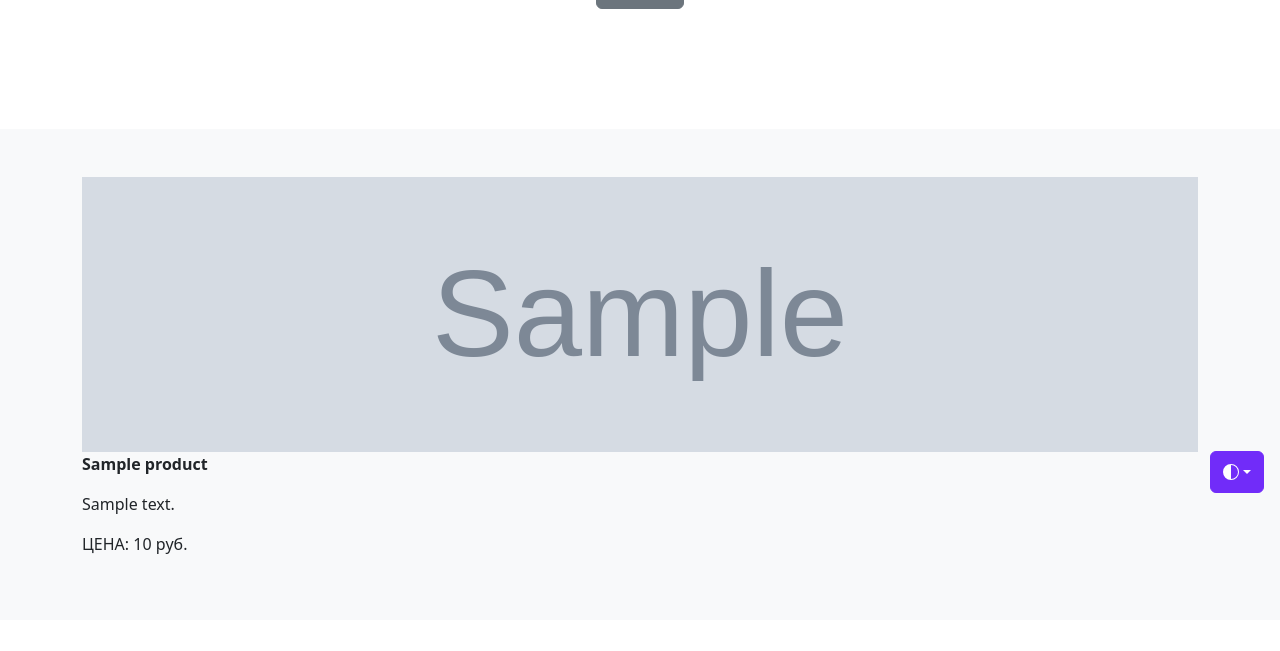
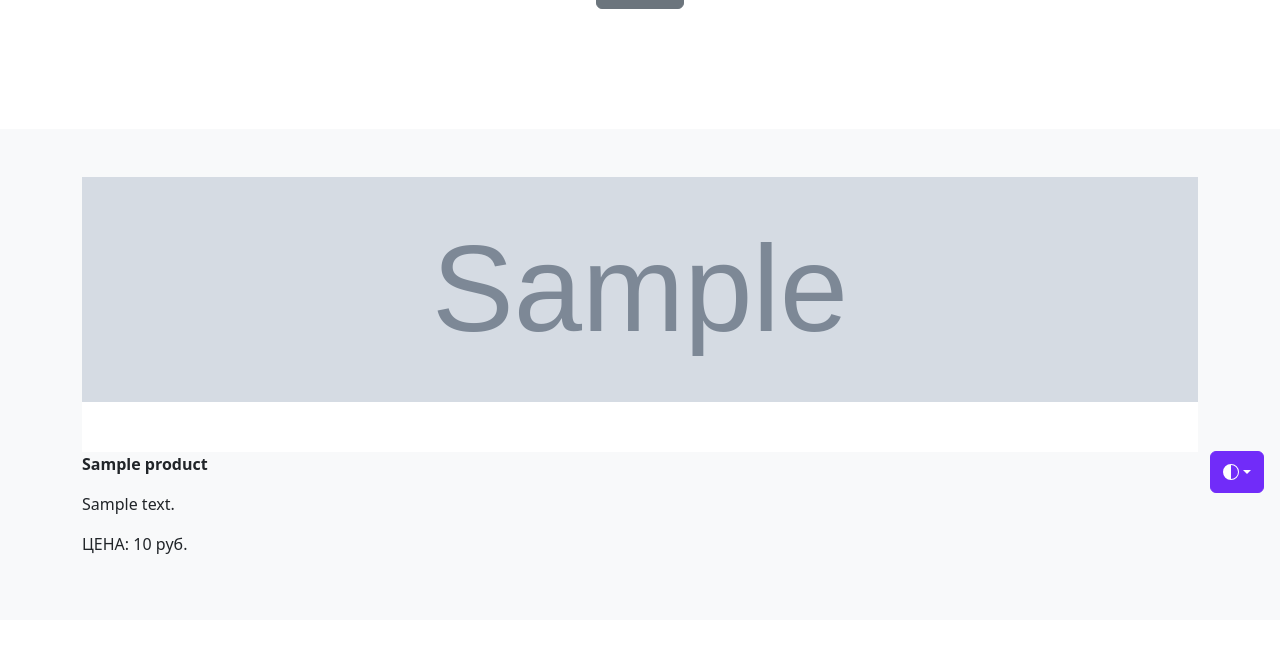
Before and after one commit to katebzhenikova/djangoProject, a Django app: page /1/product_page/ in a window 1280 px wide. Shown: the part 291-942 px from the top of the page. Run offline with Django 5.2, Linux system fonts and the light colour scheme; tables that the repository leaves empty hold one stand-in row (values such as "Sample post"); grey boxes marked "Sample" are stand-in pictures; parts of the project's set-up code (start-up, migrations or seed data) failed here and were passed over; some libraries are stand-ins or nearby versions.

Commit message:
home_work(products) добавлен шабл.фильтр к шаблону product_page.html

```diff
--- a/mainapp/templates/main/product_page.html
+++ b/mainapp/templates/main/product_page.html
@@ -1,11 +1,18 @@
 {% extends 'main/base.html' %}
-
+{% load my_tags %}
 {% block content %}
 
 
               <svg class="bd-placeholder-img card-img-top" width="150%" height="275" xmlns="http://www.w3.org/2000/svg" role="img" aria-label="Placeholder: Thumbnail" preserveAspectRatio="xMidYMid slice" focusable="false" style="background-color: white;">
-
-                <image xlink:href="{{ product.product_image.url }}" width="100%" height="100%" />
+              {% if product.product_image %}
+                <svg class="bd-placeholder-img card-img-top" width="100%" height="225" xmlns="http://www.w3.org/2000/svg"
+                     role="img" aria-label="Placeholder: Thumbnail" preserveAspectRatio="xMidYMid slice" focusable="false"
+                     style="background-color: white;"><image xlink:href="{{ product|get_image }}" width="100%" height="100%" /></svg>
+              {% else %}
+                <svg class="bd-placeholder-img card-img-top" width="100%" height="225" xmlns="http://www.w3.org/2000/svg"
+                     role="img" aria-label="Placeholder: Thumbnail" preserveAspectRatio="xMidYMid slice" focusable="false"
+                     style="background-color: white;"><image xlink:href="{{ '/media/products/no_photo.png' }}" width="100%" height="100%" /></svg>
+              {% endif %}
               </svg>
 
                  <span class="fw-bold"> {{ product.product_name }} </span>
```
